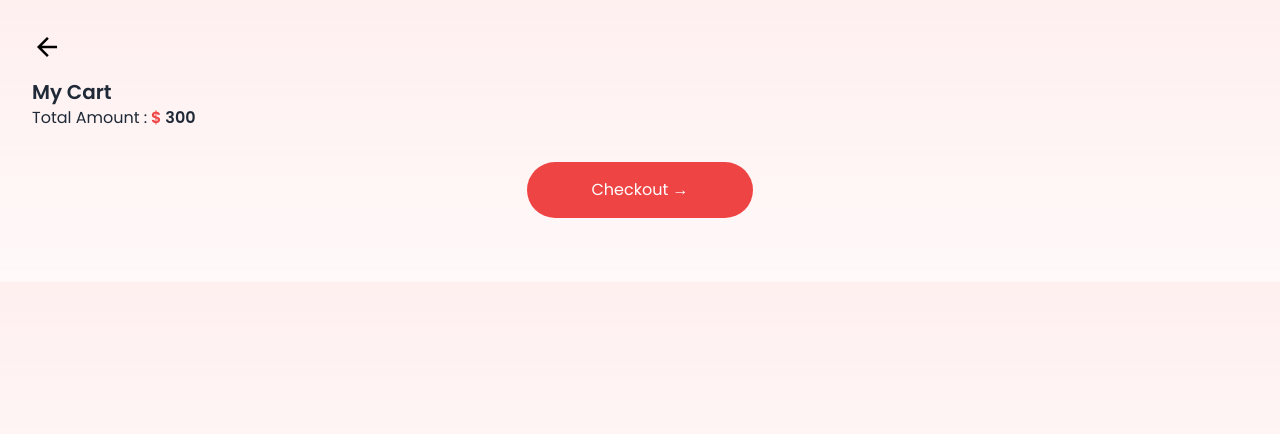
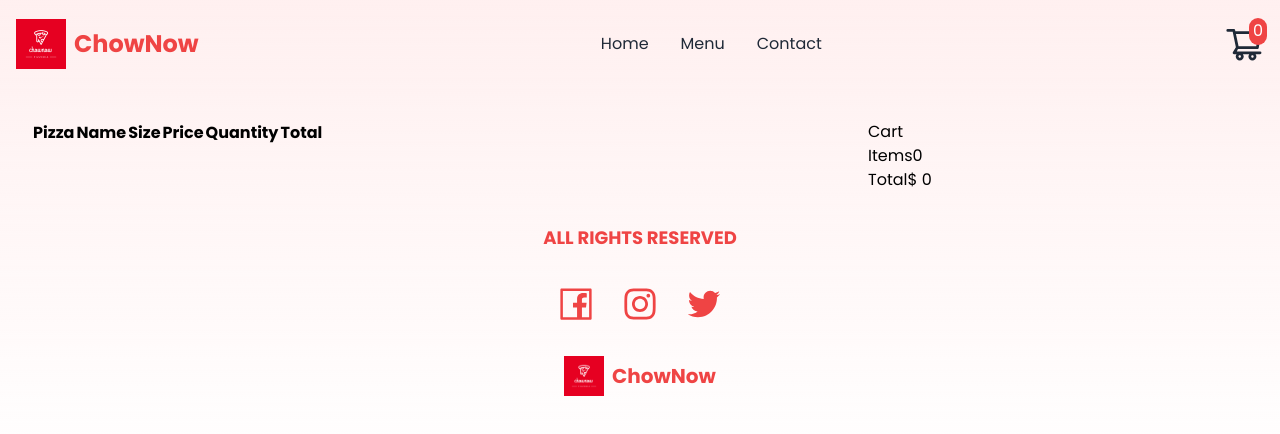
Before and after one commit to SANTAZ10/chownow2.0, a Next.js app: page /cart in a window 1280 px wide. Shown: the top 434 px of the page. Built offline with nearby package versions, Linux system fonts and the light colour scheme.

Commit message:
cart ui progress

```diff
--- a/app/cart/page.jsx
+++ b/app/cart/page.jsx
@@ -3,17 +3,25 @@
 import { urlFor } from "@/sanity/sanity-utils";
 import { useStore } from "@/store/store";
 import Image from "next/image";
+import Layout from "@/components/Layout";
 import Link from "next/link";
 import { useState, useEffect } from "react";
 import { IoMdArrowBack } from "react-icons/io";
 import { MdDeleteOutline } from "react-icons/md";
+import toast, { Toaster } from "react-hot-toast";
 
 export default function Cart() {
   const cartData = useStore((state) => state.cart);
+  const removePizza = useStore((state) => state.removePizza);
+  const handleRemove = (i) => {
+    removePizza(i);
+    toast.error("Item Removed");
+  };
+  const total = () => cartData.pizzas.reduce((a, b) => a + b.quantity * b.price, 0);
 
   return (
     <div>
-      <div className=" flex flex-col m-8">
+      <div className="sm:hidden flex flex-col m-8">
         <div className=" flex flex-col gap-4">
           <Link href="/">
             <IoMdArrowBack size={30} className="cursor-pointer" />
@@ -27,18 +35,25 @@ export default function Cart() {
               return (
                 <div key={i}>
                   <div className="flex h-[7.5rem] w-full mx-auto gap-2 m-4 bg-gray-500 rounded-lg">
-                    <Image
-                      src={src}
-                      width={150}
-                      height={100}
-                      style={{ objectFit: "cover" }}
-                      className="rounded-lg"
-                    />
+                    <div className="relative overflow-hidden w-[70%] h-[7.5rem] ">
+                      <Image
+                        src={src}
+                        fill={true}
+                        layout="fill"
+                        alt={pizza.name}
+                        style={{ objectFit: "cover" }}
+                        className="rounded-lg"
+                      />
+                    </div>
 
                     <div className="flex flex-col justify-around justify-items-center w-full m-2 text-gray-200">
                       <div className="flex flex-row justify-between ">
                         <span>{pizza.name}</span>
-                        <MdDeleteOutline className="text-red-500" size={20} />
+                        <MdDeleteOutline
+                          onClick={() => handleRemove(i)}
+                          className="text-red-500"
+                          size={20}
+                        />
                       </div>
                       <div className="">
                         <span>
@@ -60,18 +75,104 @@ export default function Cart() {
             })}
         </div>
         <div>
-          <span  className=" font-semibold text-gray-800">
+          <span className=" font-semibold text-gray-800">
             {" "}
             <span className="font-[500]">Total Amount :</span>{" "}
-            <span className=" font-semibold text-red-500">$</span> 300
+            <span className=" font-semibold text-red-500">$</span>
+            {total()}
           </span>
         </div>
-        <div className="flex justify-center items-center mt-8">
-          <Link href="/" className="bg-red-500 text-white mb-8  py-4 px-16 rounded-full">
-            Checkout →
+        <div className="flex justify-center gap-2 items-center mt-8 flex-col">
+          <Link
+            href="/"
+            className="bg-red-500 text-white mx-auto py-4 w-[12rem] rounded-full text-center"
+          >
+            Pay Online
+          </Link>
+          <Link
+            href="/"
+            className="bg-red-500 text-white mx-auto py-4 w-[12rem] rounded-full text-center"
+          >
+            Pay on Delvery
           </Link>
         </div>
       </div>
+      {/* mobile screen */}
+      <div className="hidden sm:block">
+        <Layout className="hidden sm:block">
+          <div className="p-8 grid grid-cols-[2.2fr,1fr]">
+            <div>
+              <table>
+                <thead>
+                  <tr>
+                    <th>Pizza</th>
+                    <th>Name</th>
+                    <th>Size</th>
+                    <th>Price</th>
+                    <th>Quantity</th>
+                    <th>Total</th>
+                    <th></th>
+                  </tr>
+                </thead>
+                <tbody>
+                  {cartData.pizzas.length > 0 &&
+                    cartData.pizzas.map((pizza, i) => {
+                      const src = urlFor(pizza.image).url();
+                      return (
+                        <tr key={i}>
+                          <td>
+                            <Image
+                              loader={() => src}
+                              src={src}
+                              alt={pizza.name}
+                              objectFit="cover"
+                              width={85}
+                              height={85}
+                            />
+                          </td>
+                          <td>{pizza.name}</td>
+                          <td>
+                            {pizza.size === 0 ? "Small" : pizza.size === 1 ? "Medium" : "Large"}
+                          </td>
+                          <td>{pizza.price}</td>
+                          <td>{pizza.quantity}</td>
+                          <td>{pizza.price * pizza.quantity}</td>
+                          <td
+                            style={{ color: "var(--themeRed)", cursor: "pointer" }}
+                            onClick={() => handleRemove(i)}
+                          >
+                            x
+                          </td>
+                        </tr>
+                      );
+                    })}
+                </tbody>
+              </table>
+            </div>
+            {/* cart summary */}
+            <div>
+              <span>Cart</span>
+              <div>
+                <div>
+                  <span>Items</span>
+                  <span>{cartData.pizzas.length}</span>
+                </div>
+                <div>
+                  <span>Total</span>
+                  <span>$ {total()}</span>
+                </div>
+              </div>
+              {cartData.pizzas.length > 0 ? (
+                <div>
+                  <button className="btn">Pay on Delivery</button>
+                  <button className="btn">Pay Online</button>
+                </div>
+              ) : null}
+            </div>
+          </div>
+        </Layout>
+      </div>
+      <Toaster />
     </div>
   );
 }
--- a/store/store.js
+++ b/store/store.js
@@ -14,4 +14,10 @@ export const useStore = create((set) => ({
     }
   })),
 
+  removePizza : (index) => set((state) => ({
+    cart : {
+      pizzas: state.cart.pizzas.filter((_, i) => i !=index)
+    }
+  })),
+
 }))
```
